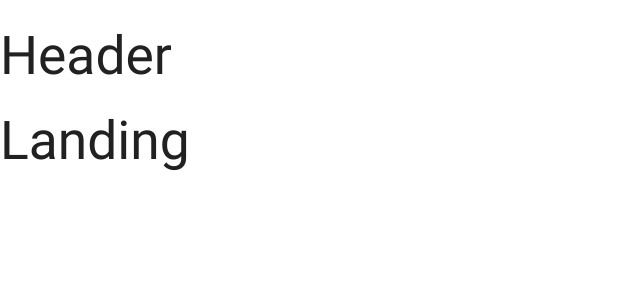
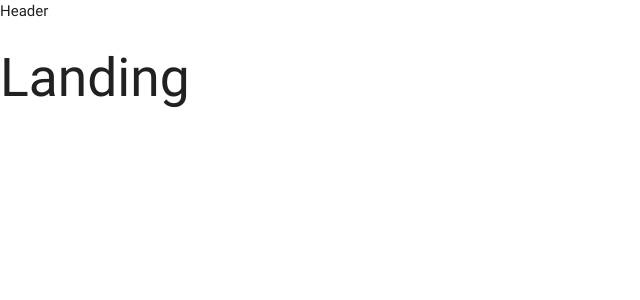
Before and after one commit to debiasej/node-react-fullstack-web-development, a React (Create React App) app in the folder client/: page / in a window 1280 px wide. Shown: the top 300 px of the page, without its empty margins (0-640 px from the left). Built offline with nearby package versions, Linux system fonts and the light colour scheme.

Commit message:
Create Header component

```diff
--- a/client/src/components/App.js
+++ b/client/src/components/App.js
@@ -1,7 +1,8 @@
 import React from 'react'
 import { BrowserRouter, Route } from 'react-router-dom'
 
-const Header = () => <h2>Header</h2>
+import Header from './Header'
+
 const Dashboard = () => <h2>Dashboard</h2>
 const SurveyNew = () => <h2>SuveryNew</h2>
 const Landing = () => <h2>Landing</h2>
--- /dev/null
+++ b/client/src/components/Header.js
@@ -0,0 +1,13 @@
+import React, { Component } from 'react'
+
+class Header extends Component {
+  render () {
+    return (
+      <div>
+                Header
+            </div>
+    )
+  }
+}
+
+export default Header
```
